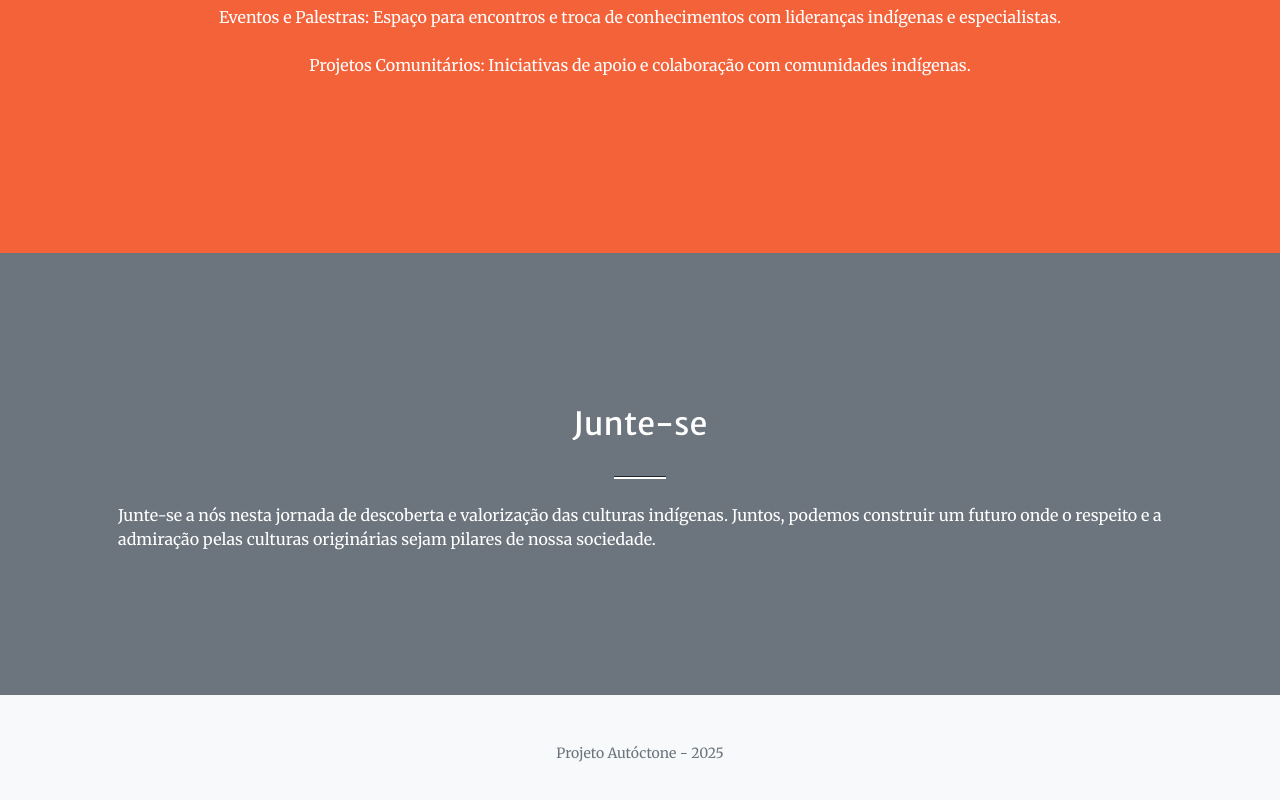
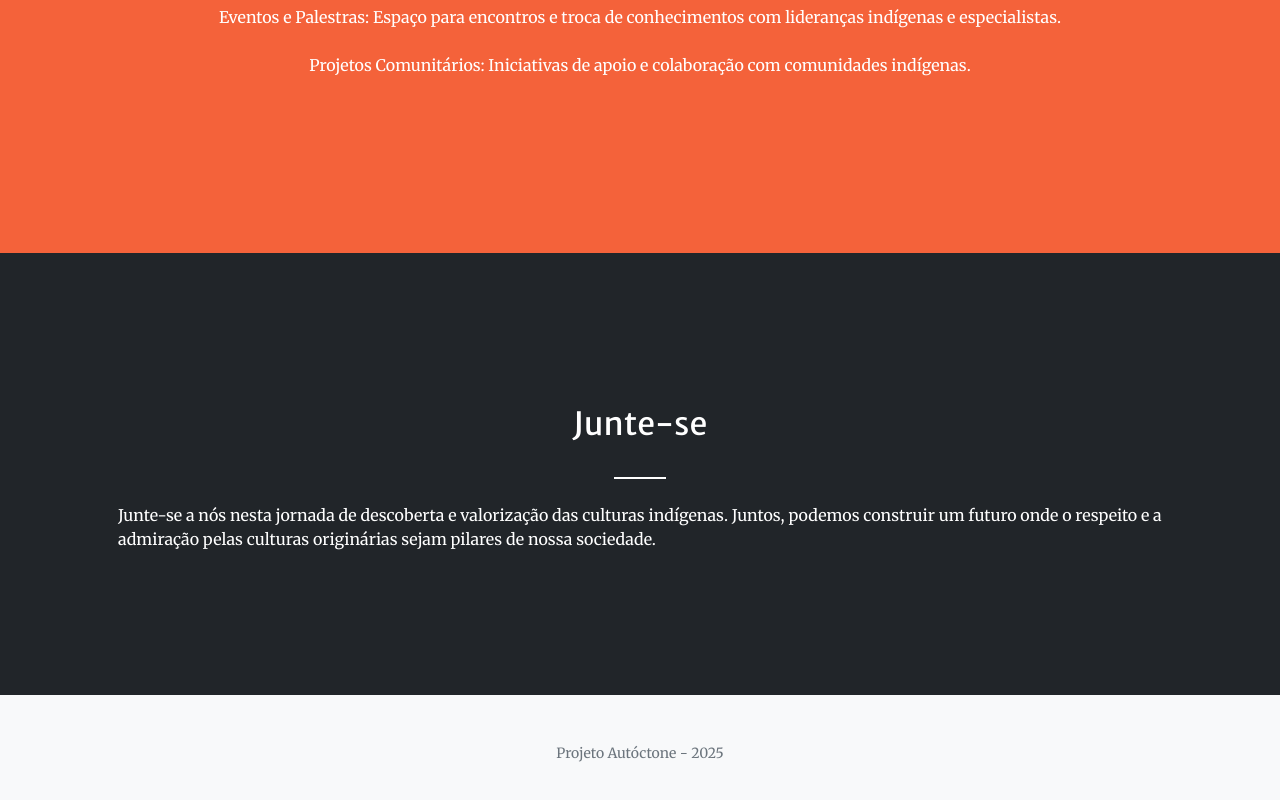
Before and after one commit to brenoaug/recode-projeto-social, a plain HTML site: page sobre.html in a window 1280 px wide. Shown: the part 1977-2777 px from the top of the page. Drawn offline with nearby package versions, Linux system fonts and the light colour scheme.

Commit message:
update sobre

```diff
--- a/sobre.html
+++ b/sobre.html
@@ -118,7 +118,7 @@
         </div>
       </article>
     </section>
-    <section class="page-section bg-secondary">
+    <section class="page-section bg-dark">
       <article class="container px-4 px-lg-5">
         <div class="row gx-4 gx-lg-5 justify-content-center">
           <h2 class="text-white mt-4 text-center">Junte-se</h2>
```
